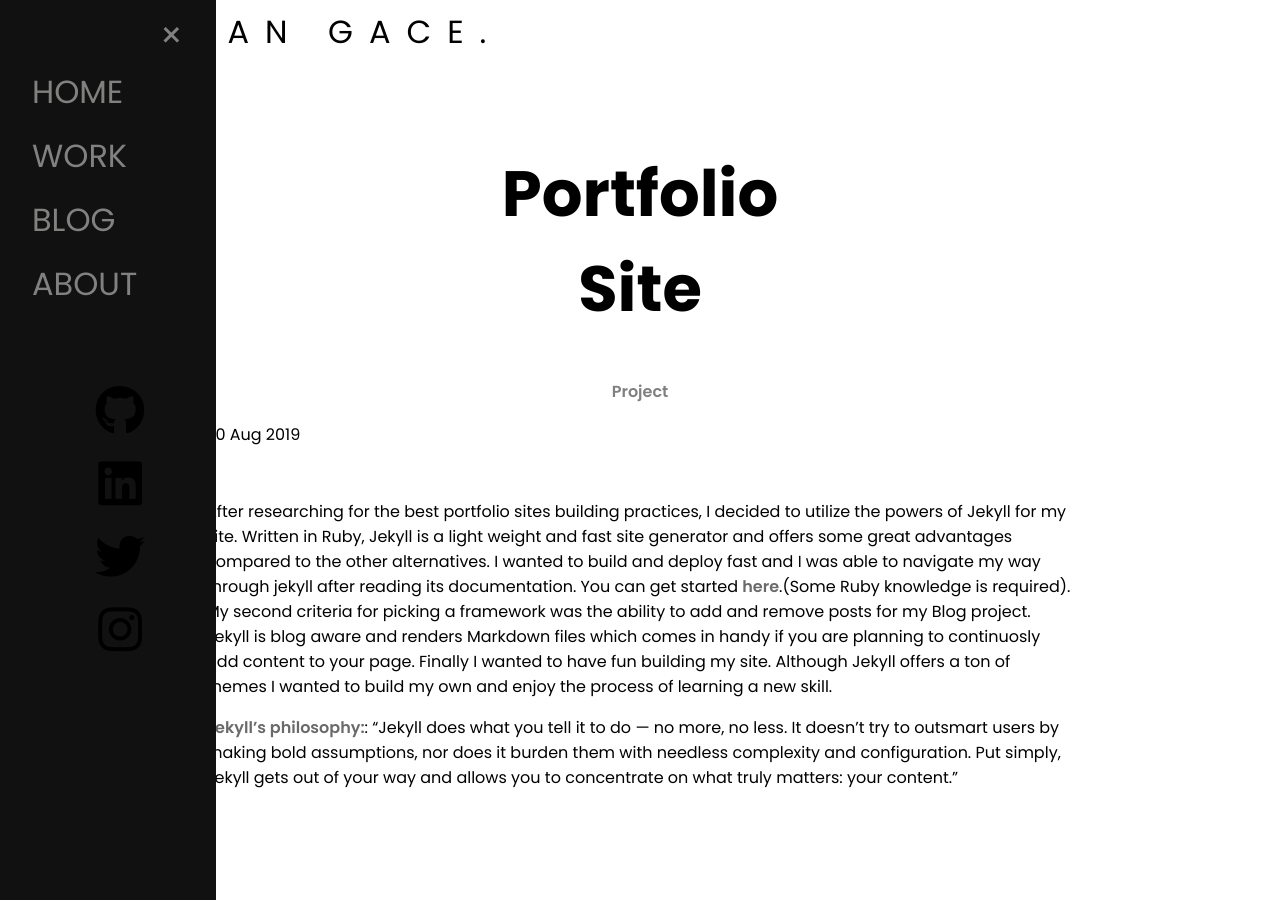
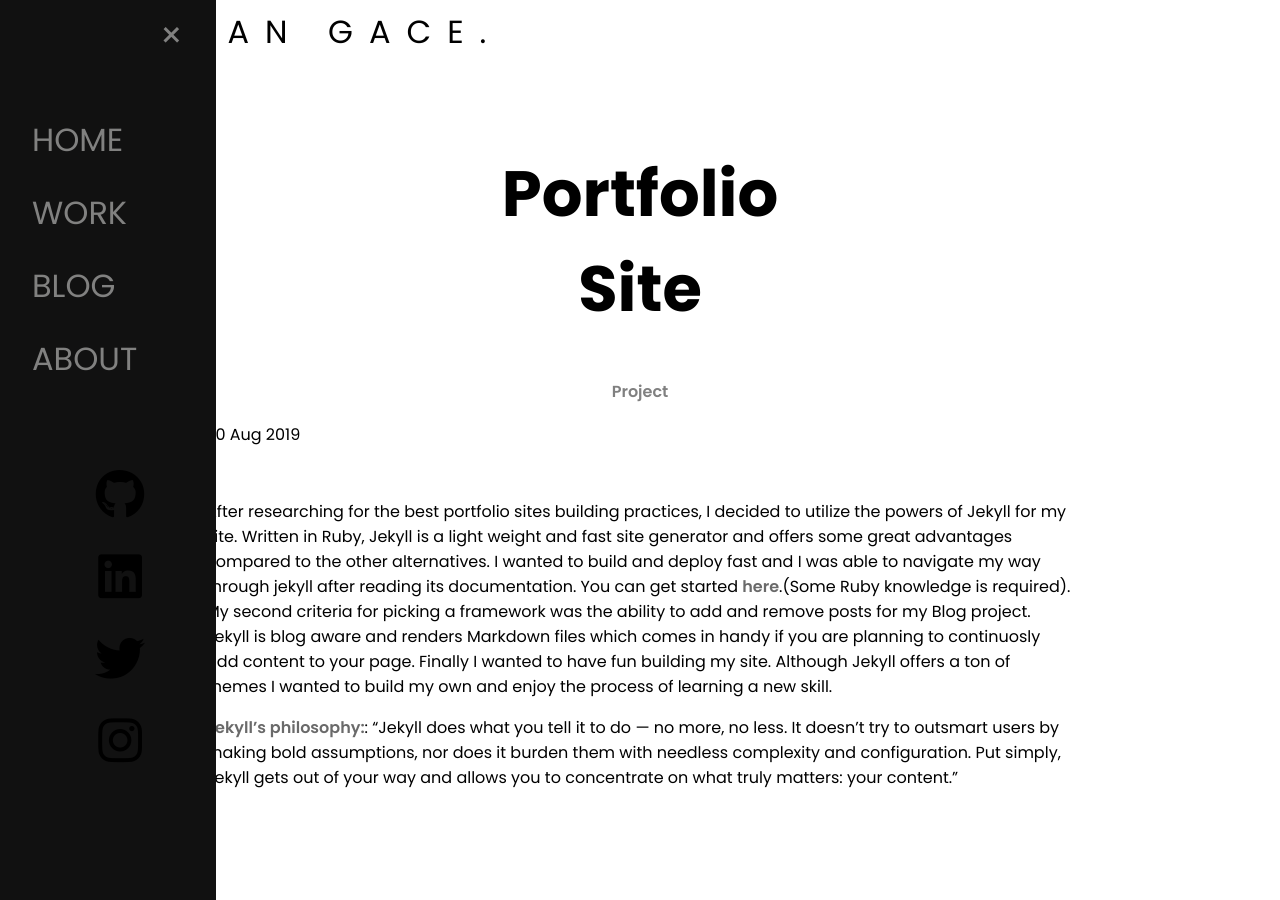
Before and after one commit to johangace/johangaceJekyll, a Jekyll site: the page built from _posts/2019-08-30-Johangace.md, in a window 1280 px wide. Built offline with Jekyll 4.4.1, drawn with Linux system fonts in a browser that asks for light colours; nearby versions of some CDN libraries; some web fonts are replaced.

Commit message:
styling small

```diff
--- a/_sass/nav.scss
+++ b/_sass/nav.scss
@@ -15,12 +15,12 @@
   background-color: #111111;
   overflow-x: hidden;
   transition: 0.5s;
-  padding-top: 60px;
+  padding-top: 12vh;
   font-weight: bold;
 }
 
 .sidenav a {
-  padding: 8px 8px 8px 32px;
+  padding: 8px 8px 17px 32px;
   text-decoration: none;
   font-size: 2rem;
   color: #818180;
--- a/_sass/post.scss
+++ b/_sass/post.scss
@@ -20,8 +20,8 @@
 @media screen and (max-width:970px) {
   .content {
     font-size: 1rem;
-    padding: 1vh;
-    margin: 0 10vh;
+    // padding: 1vh;
+    margin: 0 4vh;
   }
   .post-video {
     height: 300px;
```
